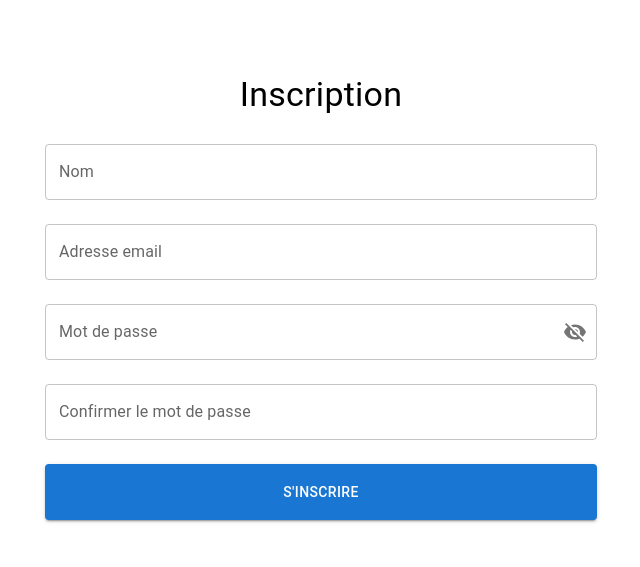
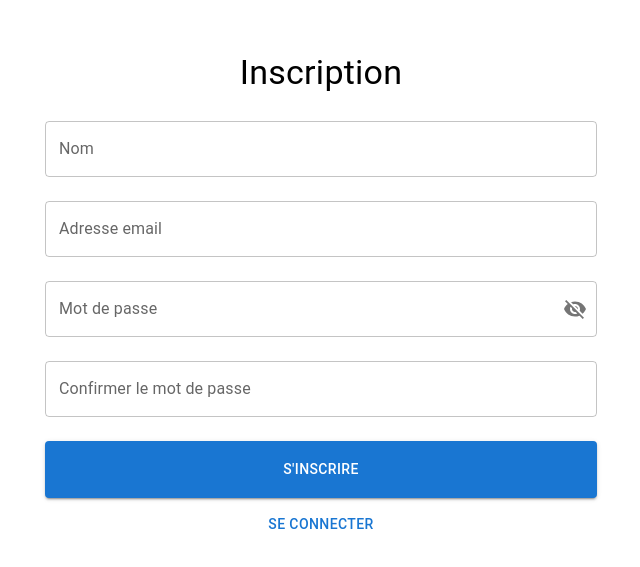
Before and after one commit to antoinech2/Karaokaisse, a React (Create React App) app in the folder client/: page /register in a window 1280 px wide. Shown: the part 103-670 px from the top of the page, without its empty margins (319-959 px from the left). Built offline with nearby package versions, Linux system fonts and the light colour scheme; no server answers.

Commit message:
feat(Register): Add button to navigate to login page

```diff
--- a/client/src/pages/Register.js
+++ b/client/src/pages/Register.js
@@ -118,6 +118,15 @@ export default function Register() {
           >
             S'inscrire
           </Button>
+          <Button
+            variant="text"
+            color="primary"
+            fullWidth
+            sx={{ mt: 1 }}
+            onClick={() => navigate('/login')}
+          >
+            Se connecter
+          </Button>
           {error && !password && (
             <Typography color="error" variant="body2" align="center" sx={{ mt: 2 }}>
               {error}
```
